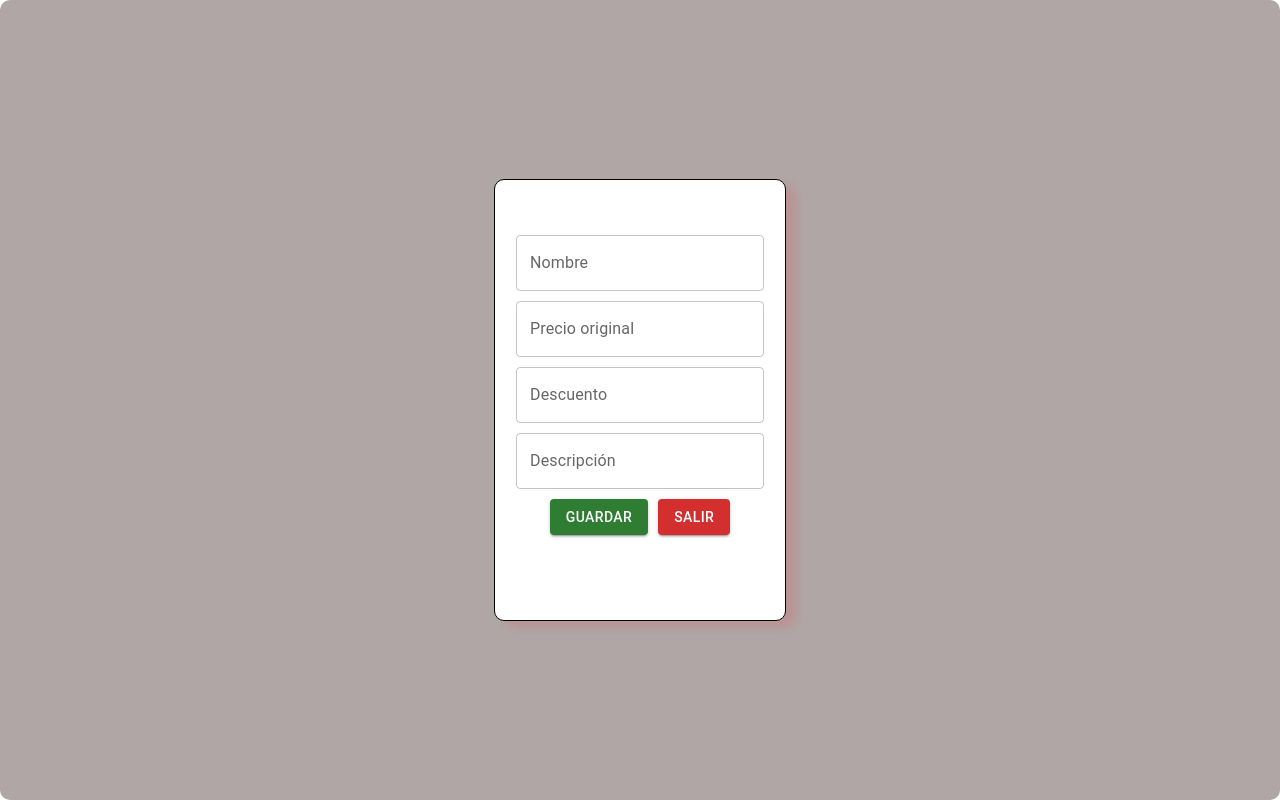
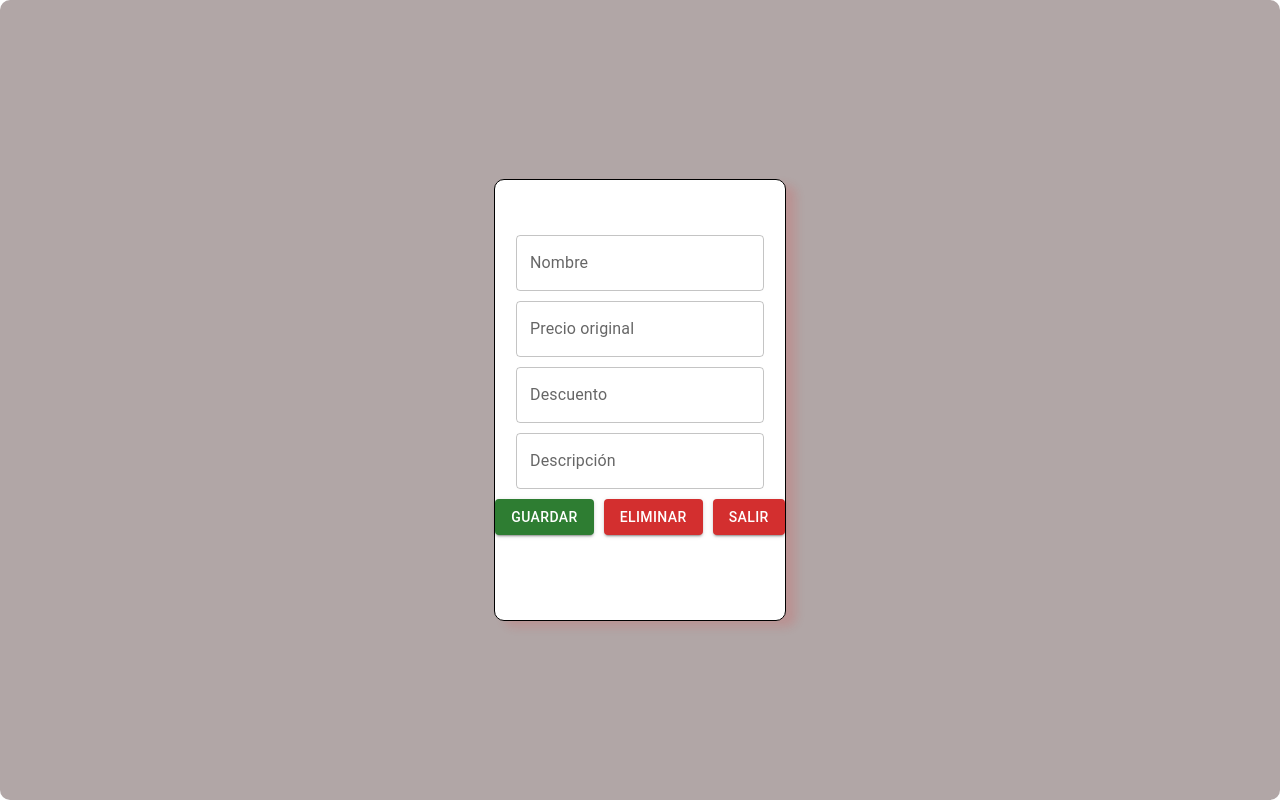
Before and after one commit to Shkingone/Curso-React, a React (Create React App) app: page /add in a window 1280 px wide. Built offline with nearby package versions, Linux system fonts and the light colour scheme.

Commit message:
boton Eliminar

```diff
--- a/src/views/Config.js
+++ b/src/views/Config.js
@@ -1,14 +1,7 @@
 import { Button, TextField } from "@mui/material";
 import { useEffect, useState } from "react";
 import { useParams } from "react-router";
-import {
-  collection,
-  addDoc,
-  getDoc,
-  doc,
-  setDoc,
-  updateDoc,
-} from "firebase/firestore";
+import { deleteDoc, getDoc, doc, setDoc, updateDoc } from "firebase/firestore";
 import { db } from "../firebase";
 export default function Config({ isEditing }) {
   const [title, setTitle] = useState("");
@@ -33,7 +26,7 @@ export default function Config({ isEditing }) {
   }, []);
 
   const dataDoc = async () => {
-let idnew;
+    let idnew;
     if (isEditing) {
       idnew = id;
     } else {
@@ -54,6 +47,7 @@ let idnew;
       setDoc(docRef, data);
     }
   };
+
   return (
     <div
       style={{
@@ -119,6 +113,15 @@ let idnew;
           <Button onClick={dataDoc} variant="contained" color="success">
             Guardar
           </Button>
+          <Button
+            onClick={async () => {
+              await deleteDoc(doc(db, "itens", id));
+            }}
+            variant="contained"
+            color="error"
+          >
+            Eliminar
+          </Button>
           <Button href="/" variant="contained" color="error">
             Salir
           </Button>
```
